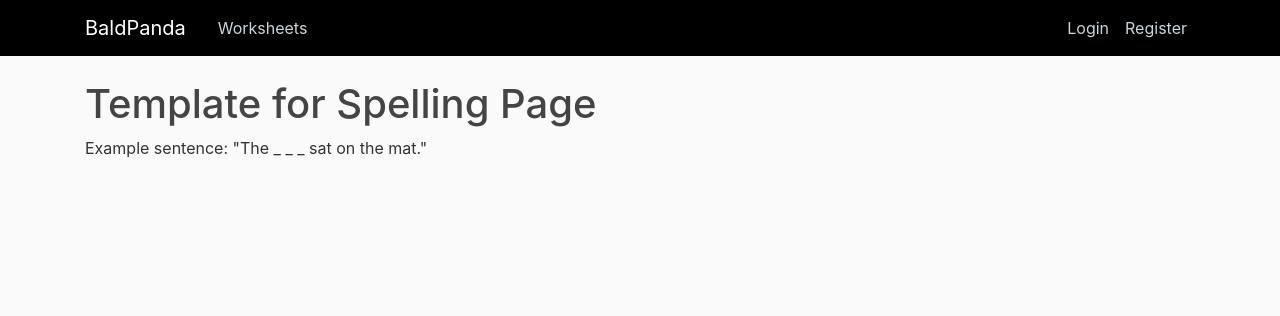
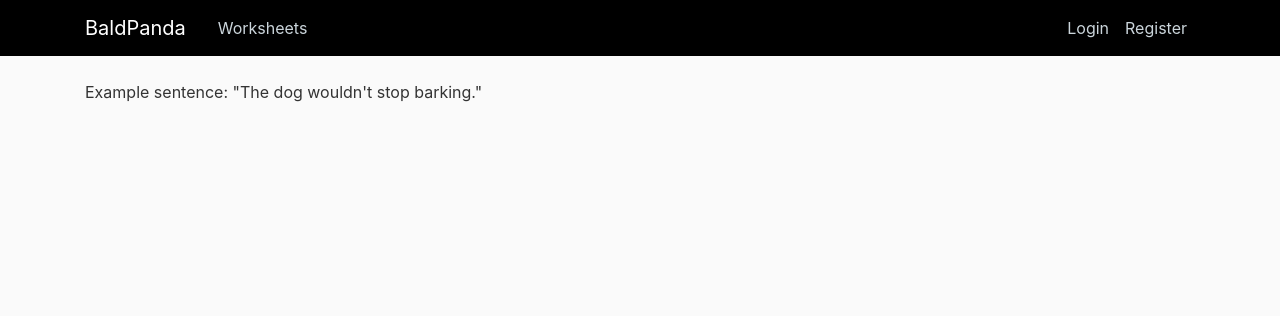
Before and after one commit to baldpanda/spellings, a Flask app: page /spellings in a window 1280 px wide. Shown: the top 316 px of the page. Run offline with Flask 2, Linux system fonts and the light colour scheme; data comes from the database, SQL or seed files in the repository; some libraries are stand-ins or nearby versions.

Commit message:
querying the db from the spellings page instead of data written in routes file

```diff
--- a/spellings_website/app/baldpanda_site/routes.py
+++ b/spellings_website/app/baldpanda_site/routes.py
@@ -3,8 +3,6 @@ from flask_login import login_user, current_user, logout_user, login_required
 from baldpanda_site import app, db, bcrypt
 from baldpanda_site.forms import RegistrationForm, LoginForm, NewSentence
 from baldpanda_site.models import User, Sentence
-
-sample_sentence = ("The _ _ _ sat on the mat.")
 
 @app.route('/')
 @app.route('/home')
@@ -13,7 +11,8 @@ def home():
 
 @app.route('/spellings')
 def spelling_page():
-    return render_template('spellings.html', sample_sentence = sample_sentence)
+    sample_sentences = Sentence.query.filter(Sentence.sentence.like("%dog%")).first().sentence
+    return render_template('spellings.html', sample_sentences = sample_sentences)
 
 @app.route('/registration', methods = ['GET', 'POST'])
 def registration_page():
--- a/spellings_website/app/baldpanda_site/templates/spellings.html
+++ b/spellings_website/app/baldpanda_site/templates/spellings.html
@@ -1,7 +1,6 @@
 {% extends "layout.html" %}
 {% block content %}
-  <body>
-    <h1>Template for Spelling Page</h1>
-    <p>Example sentence: "{{sample_sentence}}"</p>
-  </body>
+    <body>
+      <p>Example sentence: "{{sample_sentences}}"</p>
+    </body>
 {% endblock content%}
```
